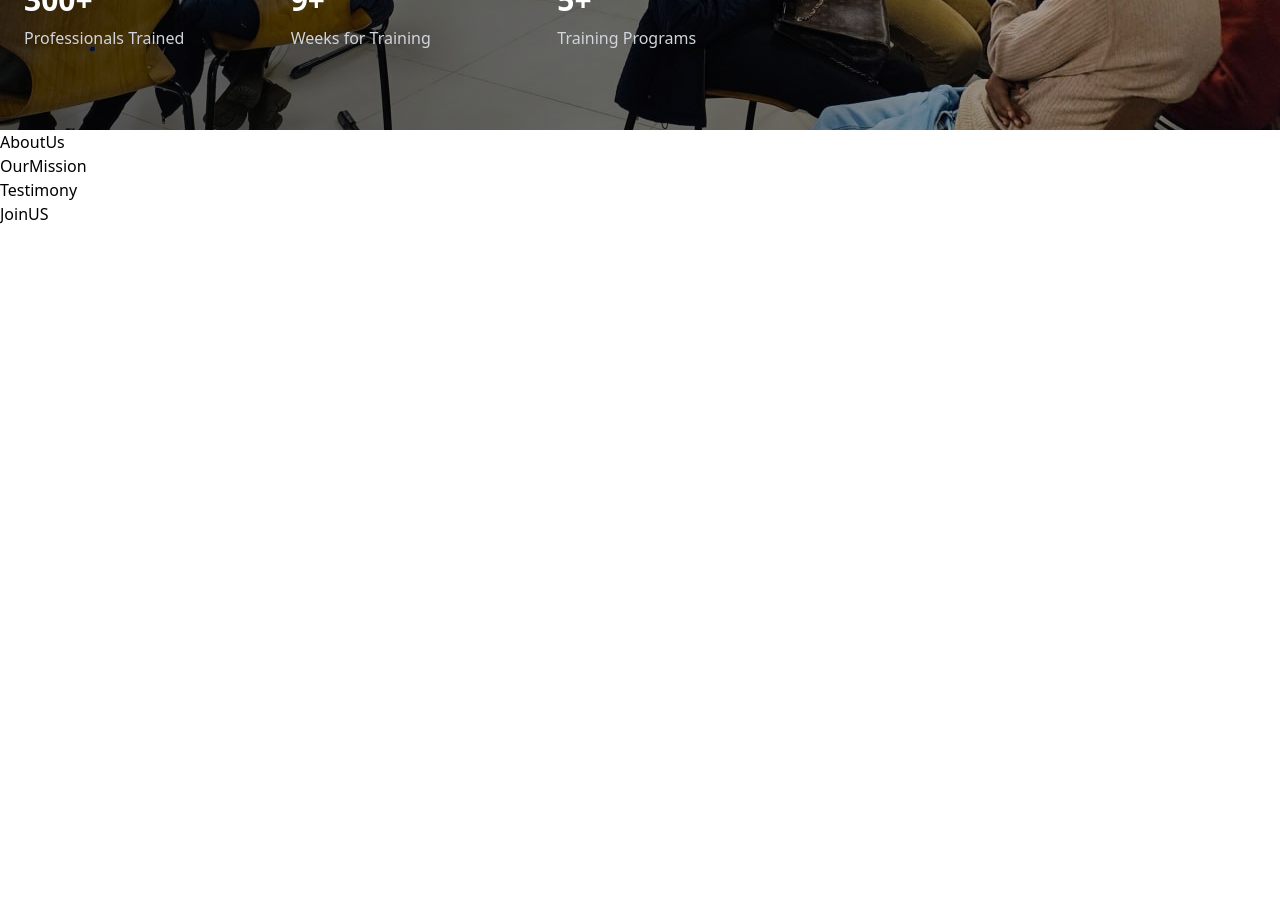
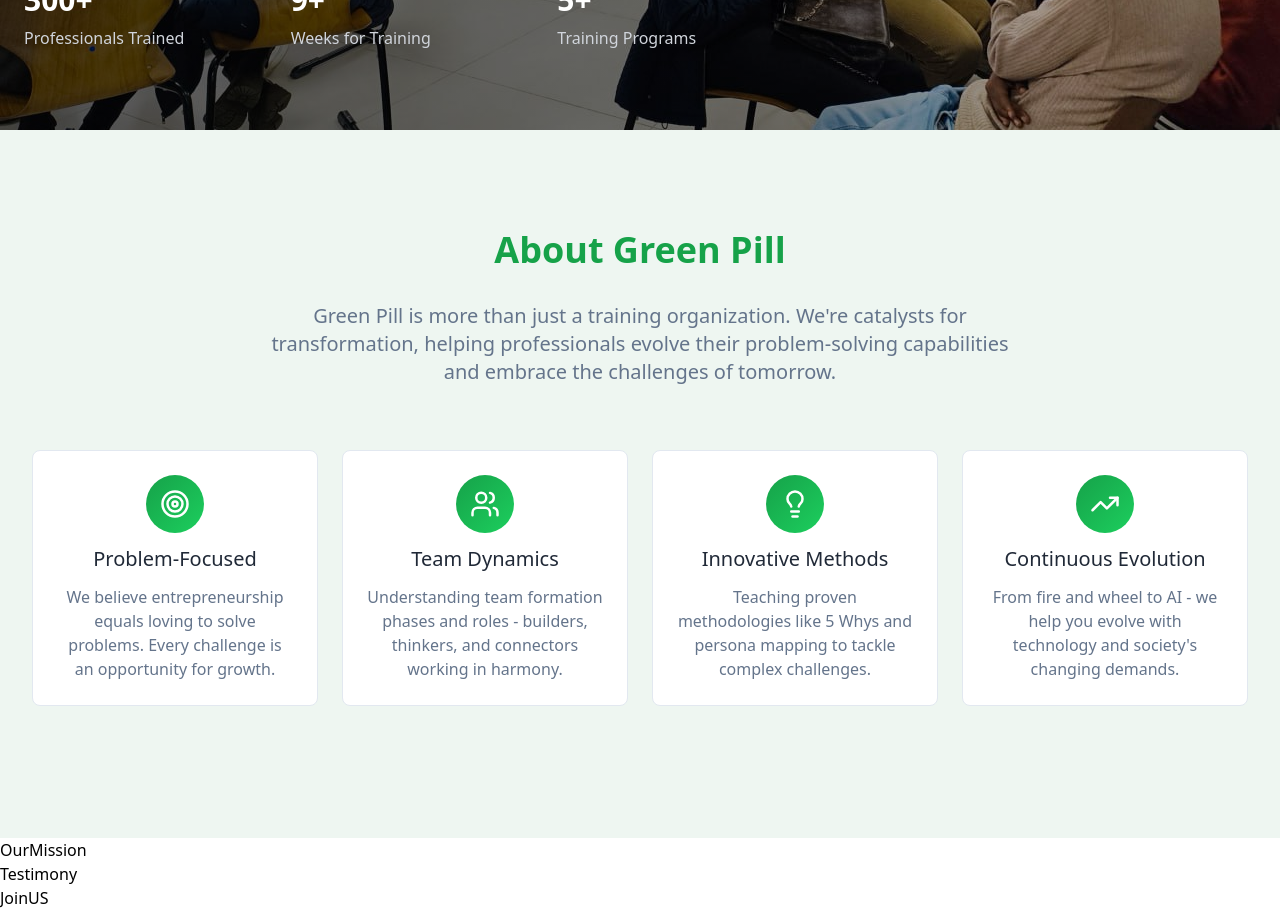
Before and after one commit to aposte7/green-pill, a Next.js app: page / in a window 1280 px wide. Shown: the part 680-1590 px from the top of the page. Before the commit the page ends 906 px from the top, so only its background shows below. Built offline with nearby package versions, Linux system fonts and the light colour scheme.

Commit message:
style: enhance AboutUs component with detailed content and improved layout

```diff
--- a/src/features/home/components/about-us.tsx
+++ b/src/features/home/components/about-us.tsx
@@ -1,5 +1,73 @@
+import { Lightbulb, Target, TrendingUp, Users } from 'lucide-react'
+
 function AboutUs() {
-	return <div>AboutUs</div>
+	return (
+		<section className="bg-secondary py-25 text-secondary-foreground ">
+			<h2 className="mx-auto font-bold w-fit text-4xl">
+				About Green Pill
+			</h2>
+
+			<p className="text-muted-foreground max-w-3xl text-xl text-center mx-auto py-8 text">
+				Green Pill is more than just a training organization. We&apos;re
+				catalysts for transformation, helping professionals evolve their
+				problem-solving capabilities and embrace the challenges of
+				tomorrow.
+			</p>
+
+			<div className="grid  min-[70rem]:grid-cols-4 py-8 gap-6 sm:grid-cols-2 px-8">
+				<div className="bg-card text-card-foreground gap-3 p-6 border flex flex-col items-center border-border rounded-lg">
+					<div className="flex p-3.5 w-fit justify-center items-center rounded-full bg-gradient-primary text-primary-foreground">
+						<Target size={30} />
+					</div>
+
+					<h3 className="text-xl font-medium">Problem-Focused</h3>
+
+					<p className="text-muted-foreground text-center">
+						We believe entrepreneurship equals loving to solve
+						problems. Every challenge is an opportunity for growth.
+					</p>
+				</div>
+				<div className="bg-card text-card-foreground gap-3 p-6 border flex flex-col items-center border-border rounded-lg">
+					<div className="flex p-3.5 w-fit justify-center items-center rounded-full bg-gradient-primary text-primary-foreground">
+						<Users size={30} />
+					</div>
+
+					<h3 className="text-xl font-medium">Team Dynamics</h3>
+
+					<p className="text-muted-foreground text-center">
+						Understanding team formation phases and roles -
+						builders, thinkers, and connectors working in harmony.
+					</p>
+				</div>
+				<div className="bg-card text-card-foreground gap-3 p-6 border flex flex-col items-center border-border rounded-lg">
+					<div className="flex p-3.5 w-fit justify-center items-center rounded-full bg-gradient-primary text-primary-foreground">
+						<Lightbulb size={30} />
+					</div>
+
+					<h3 className="text-xl font-medium">Innovative Methods</h3>
+
+					<p className="text-muted-foreground text-center">
+						Teaching proven methodologies like 5 Whys and persona
+						mapping to tackle complex challenges.
+					</p>
+				</div>
+				<div className="bg-card text-card-foreground gap-3 p-6 border flex flex-col items-center border-border rounded-lg">
+					<div className="flex p-3.5 w-fit justify-center items-center rounded-full bg-gradient-primary text-primary-foreground">
+						<TrendingUp size={30} />
+					</div>
+
+					<h3 className="text-xl font-medium">
+						Continuous Evolution
+					</h3>
+
+					<p className="text-muted-foreground text-center">
+						From fire and wheel to AI - we help you evolve with
+						technology and society&apos;s changing demands.
+					</p>
+				</div>
+			</div>
+		</section>
+	)
 }
 
 export default AboutUs
```
